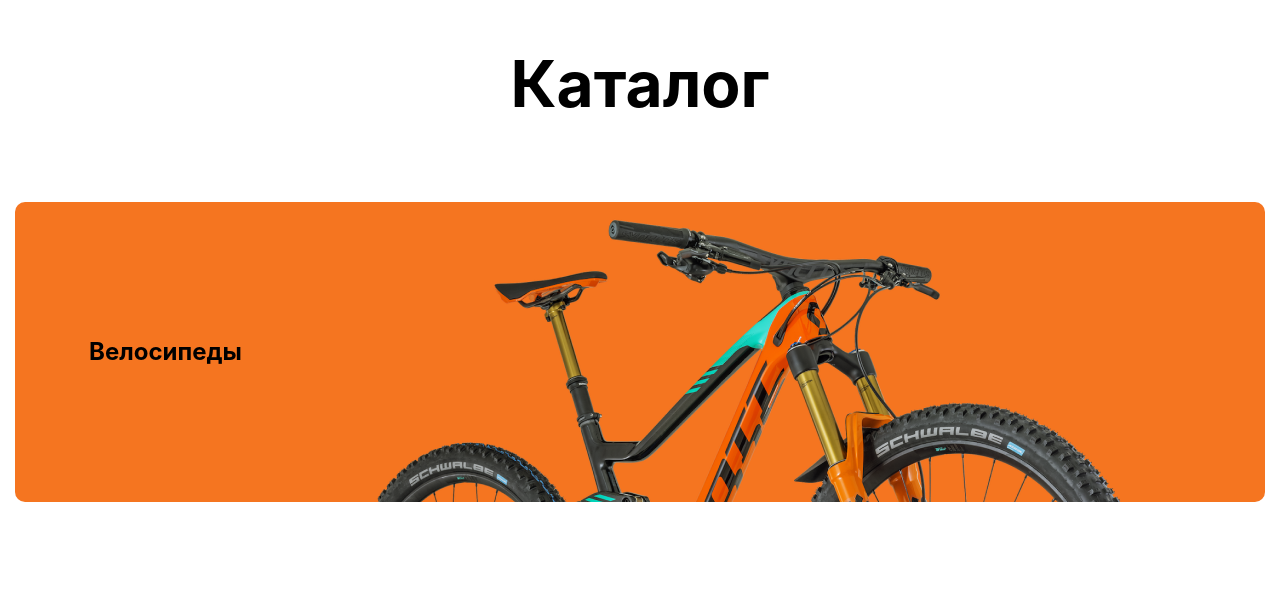
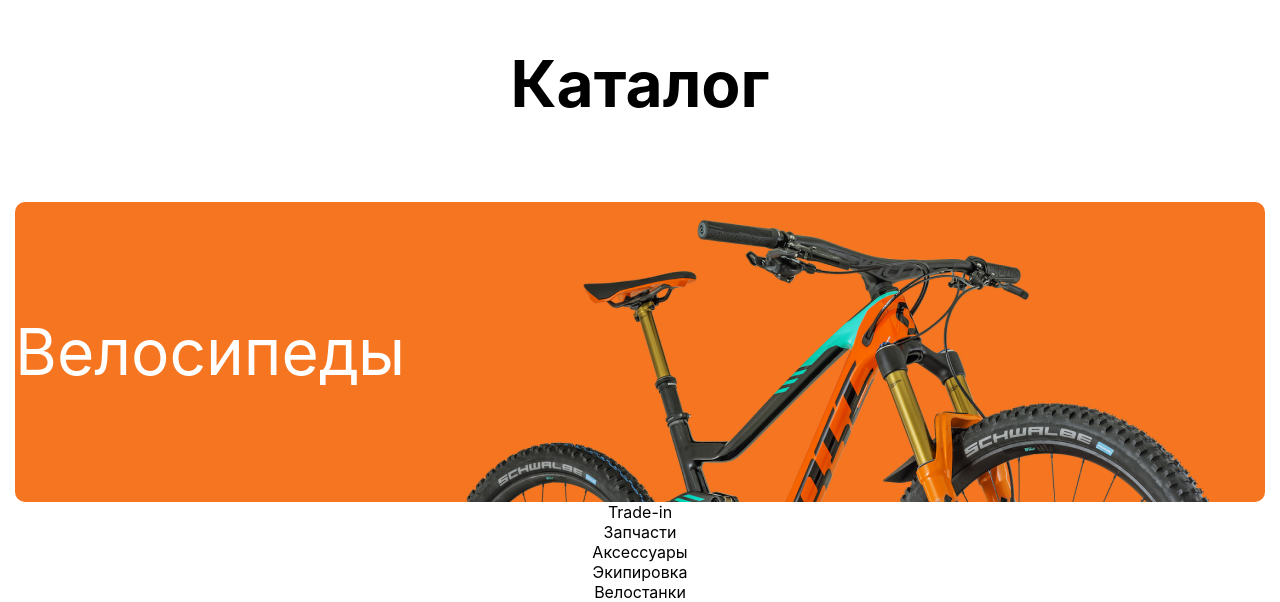
Before and after one commit to ElyorTuyliyev/bicycle, a React (Create React App) app: page / in a window 1280 px wide. Shown: the part 2440-3042 px from the top of the page. Before the commit the page ends 2942 px from the top, so only its background shows below. Built offline with nearby package versions, Linux system fonts and the light colour scheme; the HTML template or start-up script is replaced by a standard one.

Commit message:
add catalog cars

```diff
--- a/src/pages/Home/Home.style.js
+++ b/src/pages/Home/Home.style.js
@@ -155,6 +155,7 @@ const HomeStyle = styled.div`
   .catalog__title {
     margin: 190px 0 80px 0;
     font-size: 64px;
+    font-weight: 700;
     letter-spacing: 5;
   }
 
@@ -165,6 +166,13 @@ const HomeStyle = styled.div`
     align-items: center;
     justify-content: space-evenly;
   }
+
+  .catalog__bicycle {
+    font-size: 64px;
+    font-weight: 400;
+    letter-spacing: 5%;
+    color: ${Colors.white[900]};
+  }
 `;
 
 export default HomeStyle;
--- a/src/pages/Home/index.jsx
+++ b/src/pages/Home/index.jsx
@@ -127,13 +127,28 @@ function Home() {
               <div className="catalog__wrapper">
                 <h2 className="catalog__title">Каталог</h2>
                 <div className="catalog__bicycle-wrapper">
-                  <h2>Велосипеды</h2>
+                  <h2 className="catalog__bicycle">Велосипеды</h2>
                   <img src={CatalogBicycle} alt="CatalogBicycle" />
                 </div>
-                <div>
-                  <div></div>
-                  <div></div>
-                  <div></div>
+                <div className="catalog__bicycle-box">
+                  <div className="catalog__bicycle-trade-in">
+                    <p>Trade-in</p>
+                  </div>
+                  <div className="catalog__bicycle-Spare ">
+                    <div>
+                      <p>Запчасти</p>
+                    </div>
+                    <div>
+                      <p>Аксессуары</p>
+                    </div>
+                  </div>
+                  <div className="catalog__bicycle-equipment"></div>
+                  <div>
+                    <p>Экипировка</p>
+                  </div>
+                  <div>
+                    <p>Велостанки</p>
+                  </div>
                 </div>
               </div>
             </Container>
```
